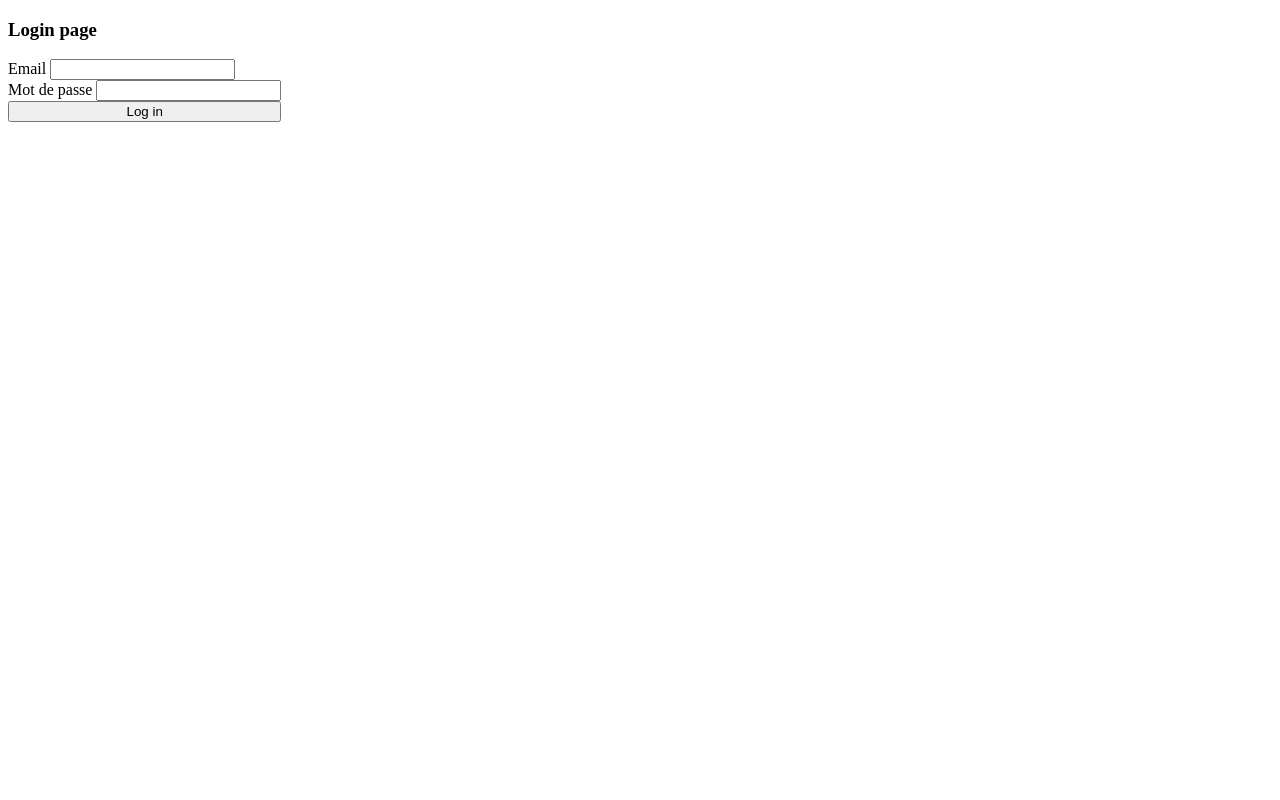
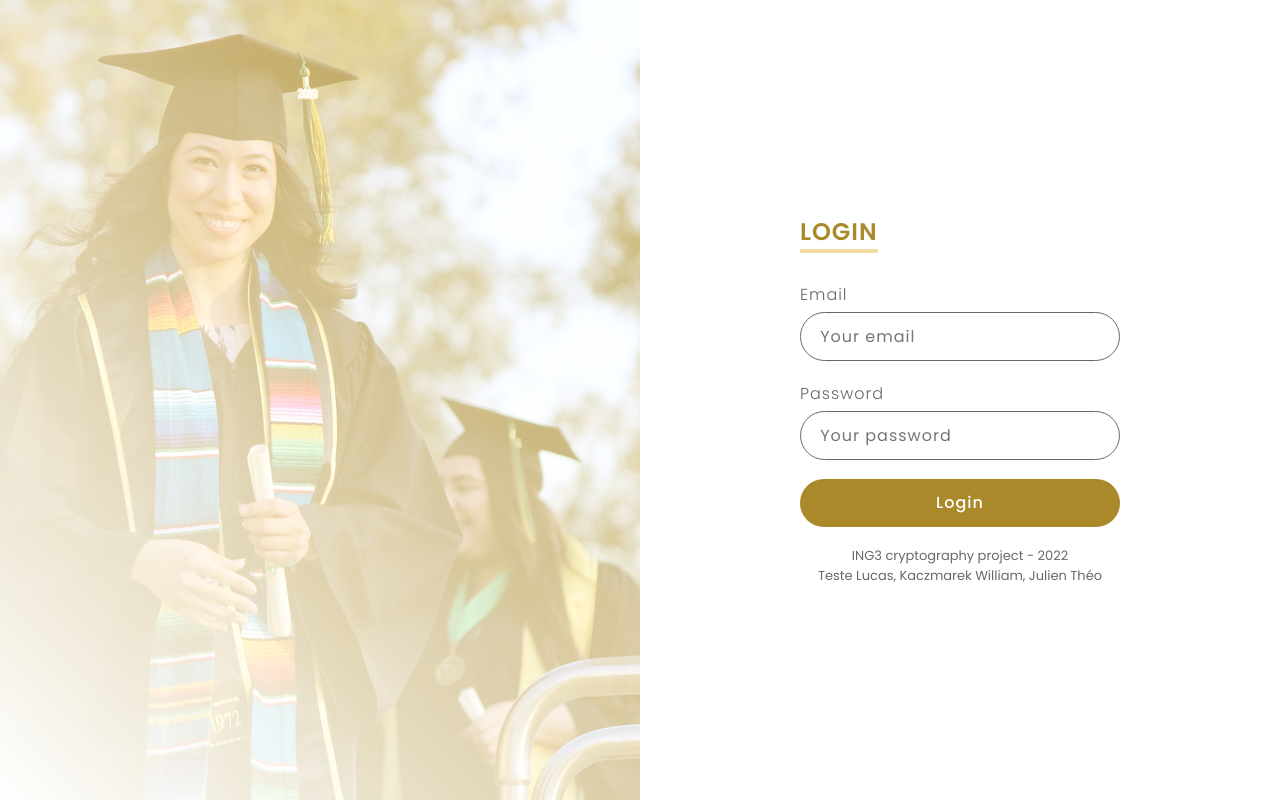
Before and after one commit to MasterFiyeur/crypto-diploma-generator, a Flask app: page / in a window 1280 px wide. Run offline with Flask 2, Linux system fonts and the light colour scheme; parts of the project's set-up code (start-up, migrations or seed data) failed here and were passed over.

Commit message:
[NEW] login page stylized

```diff
--- a/webapp/setup.py
+++ b/webapp/setup.py
@@ -47,7 +47,7 @@ def login():
             os.getenv('JWT_SECRET_KEY'),
             'HS256'
         )
-        resp = make_response(jsonify({'message': 'success', 'token': token.decode('UTF-8')}), 200)
+        resp = make_response(jsonify({'message': 'success', 'token': token}), 200)
         resp.set_cookie('auth_token', token, path='/')
         return resp
     else:
--- a/webapp/static/css/login.css
+++ b/webapp/static/css/login.css
@@ -1,5 +1,138 @@
-.form-container {
+section {
+	position: relative;
+	width: 100%;
+	height: 100vh;
 	display: flex;
-	flex-direction: column;
-	width: fit-content;
 }
+
+section .imgBx {
+	position: relative;
+	width: 50%;
+	height: 100%;
+}
+
+section .imgBx::before {
+	content: '';
+	position: absolute;
+	top: 0;
+	left: 0;
+	width: 100%;
+	height: 100%;
+	background: linear-gradient(225deg, var(--primary), var(--secondary));
+	z-index: 1;
+	mix-blend-mode: screen;
+}
+
+section .imgBx img {
+	position: absolute;
+	top: 0;
+	left: 0;
+	width: 100%;
+	height: 100%;
+	object-fit: cover;
+}
+
+section .contentBx {
+	width: 50%;
+	height: 100%;
+	display: flex;
+	justify-content: center;
+	align-items: center;
+}
+
+section .contentBx .formBx {
+	width: 50%;
+}
+
+section .contentBx .formBx h2 {
+	color: var(--primary);
+	font-weight: 600;
+	font-size: 1.5rem;
+	text-transform: uppercase;
+	margin-bottom: 1.2em;
+	border-bottom: 4px solid var(--light-primary);
+	display: inline-block;
+	letter-spacing: 1px;
+}
+
+section .contentBx .formBx #error-msg {
+	color: var(--error);
+	text-align: center;
+	margin-bottom: 0.5em;
+}
+
+
+section .contentBx .formBx #error-msg.hidden {
+	display: none;
+}
+
+section .contentBx .formBx .inputBx {
+	margin-bottom: 1.2em;
+}
+
+section .contentBx .formBx .inputBx span {
+	font-size: 16px;
+	margin-bottom: 5px;
+	display: inline-block;
+	color: var(--grey);
+	font-weight: 300;
+	letter-spacing: 1px;
+}
+
+section .contentBx .formBx .inputBx input {
+	width: 100%;
+	padding: 0.7em 1.2em;
+	outline: none;
+	font-weight: 400;
+	border: thin solid var(--grey);
+	font-size: 16px;
+	letter-spacing: 1px;
+	color: var(--grey);
+	background: transparent;
+	border-radius: 30px;
+}
+
+section .contentBx .formBx .inputBx input[type="submit"] {
+	background: var(--primary);
+	color: #FFFFFF;
+	outline: none;
+	border: none;
+	font-weight: 500;
+	cursor: pointer;
+}
+
+section .contentBx .formBx .inputBx button:hover {
+	background: var(--dark-primary);
+}
+
+section .contentBx .formBx .desc {
+	color: var(--grey);
+	font-size: 13px;
+	text-align: center;
+}
+
+@media (max-width: 768px) {
+	section .imgBx {
+		position: absolute;
+		top: 0;
+		left: 0;
+		width: 100%;
+		height: 100%;
+	}
+
+	section .contentBx {
+		display: flex;
+		justify-content: center;
+		align-items: center;
+		width: 100%;
+		height: 100%;
+		z-index: 1;
+	}
+
+	section .contentBx .formBx {
+		width: 100%;
+		padding: 2.5em;
+		background: rgb(255 255 255 / 0.9);
+		margin: 3em;
+	}
+}
--- a/webapp/static/css/style.css
+++ b/webapp/static/css/style.css
@@ -1,3 +1,17 @@
-/*
-CSS
-*/
+@import url('https://fonts.googleapis.com/css2?family=Poppins:wght@300;400;500;600&display=swap');
+
+:root {
+    --primary: #AA892B;
+    --dark-primary: #8d6d15;
+    --light-primary: #f3dea0;
+    --secondary: #FFFFFF;
+    --grey: #686868;
+    --error: #f84a4a;
+}
+
+* {
+    margin: 0;
+    padding: 0;
+    box-sizing: border-box;
+    font-family: 'Poppins', sans-serif;
+}
--- a/webapp/static/js/login.js
+++ b/webapp/static/js/login.js
@@ -15,7 +15,7 @@ async function login(){
 		if (response.status === 200){
 			window.location.href = "/home";
 		} else {
-			alert("Login failed");
+			document.getElementById('error-msg').classList.remove("hidden");
 		}
 	});
 }
--- a/webapp/templates/index.html
+++ b/webapp/templates/index.html
@@ -2,26 +2,44 @@
 <html lang="en">
 <head>
 	<meta charset="UTF-8">
-	<meta http-equiv="X-UA-Compatible" content="IE=edge">
 	<meta name="viewport" content="width=device-width, initial-scale=1.0">
+	<link rel="stylesheet" href="/static/css/style.css">
 	<link rel="stylesheet" href="/static/css/login.css">
 	<title>Login | Diploma generator</title>
 </head>
 <body>
-	<h3>
-		Login page
-	</h3>
-	<div class="form-container">
-		<div>
-			<label for="email">Email</label>
-			<input type="email" name="email" id="email">
+	<section>
+		<div class="imgBx">
+			<img src="/static/img/login-bg.jpg" alt="background image">
 		</div>
-		<div>
-			<label for="password">Mot de passe</label>
-			<input type="password" name="password" id="password">
+		<div class="contentBx">
+			<div class="formBx">
+				<h2>Login</h2>
+				<form action="javascript:login()">
+					<div class="hidden" id="error-msg">Incorrect email/password</div>
+					<div class="inputBx">
+						<span>Email</span>
+						<input type="text" id="email" placeholder="Your email">
+					</div>
+					<div class="inputBx">
+						<span>Password</span>
+						<input type="password" id="password" placeholder="Your password">
+					</div>
+					<div class="inputBx">
+						<input type="submit" value="Login">
+					</div>
+				</form>
+				<div class="desc">
+					<p>
+						ING3 cryptography project - 2022
+					</p>
+					<p>
+						Teste Lucas, Kaczmarek William, Julien Théo
+					</p>
+				</div>
+			</div>
 		</div>
-		<button onclick="login()">Log in</button>
-	</div>
+	</section>
 	<script src="/static/js/login.js"></script>
 </body>
 </html>
```
Also changed, not shown: webapp/static/img/login-bg.jpg (added).
